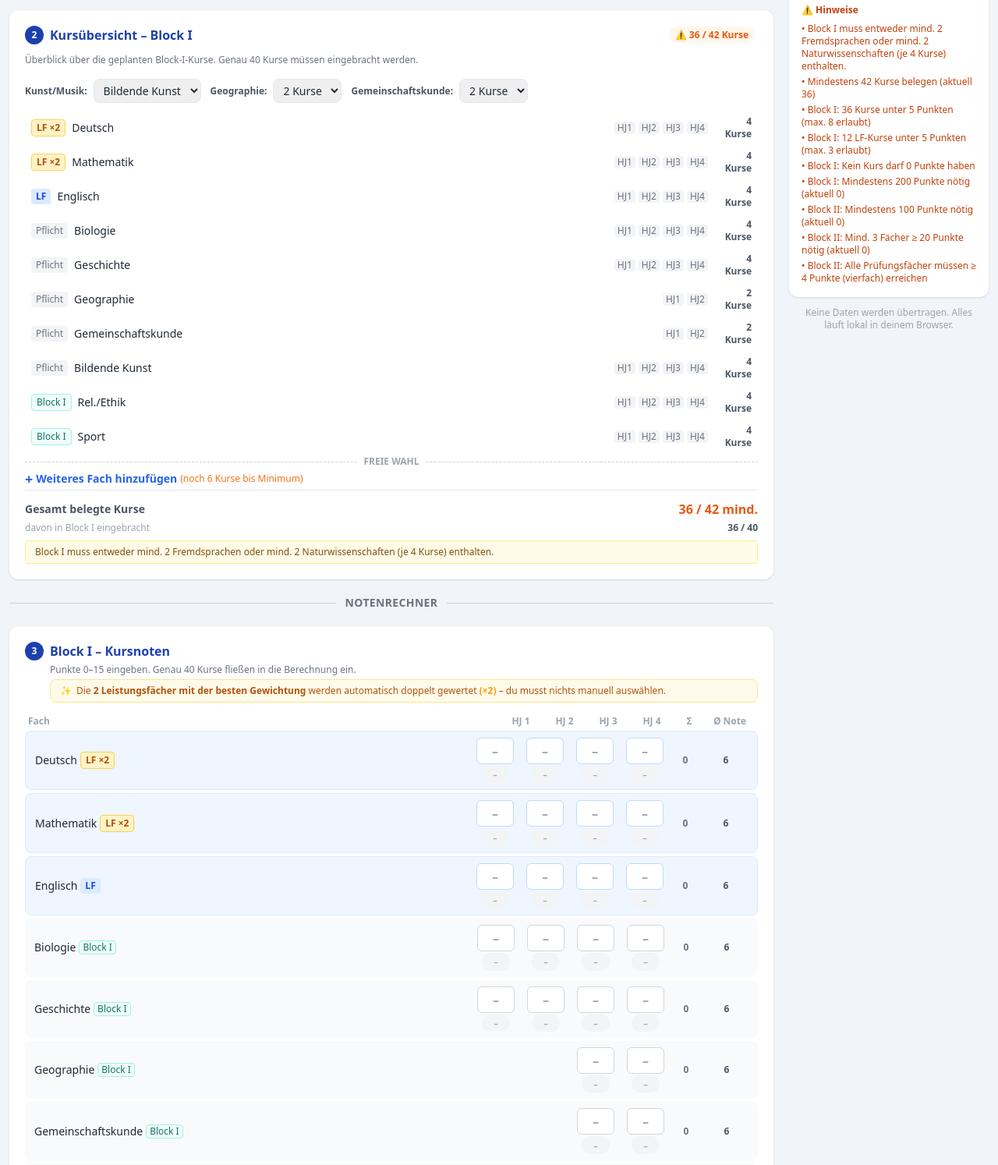
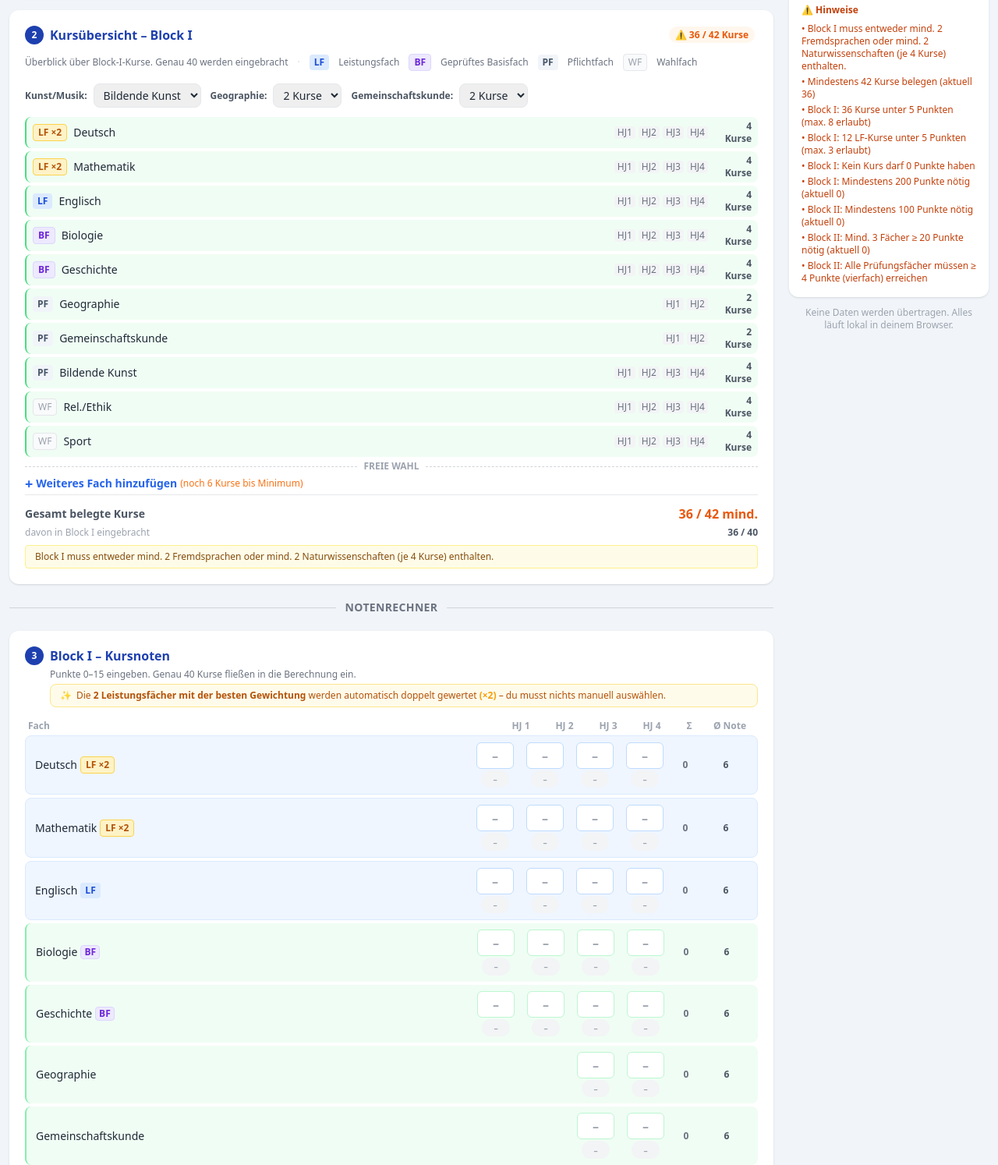
Before and after one commit to FariSoftware/abi-rechner, a plain HTML site: page index.html in a window 1280 px wide. Shown: the part 563-2057 px from the top of the page at 78% size. Drawn offline with nearby package versions, Linux system fonts and the light colour scheme.

Commit message:
feat: update course badges (LF/BF/PF/WF) and color-code Block I rows (closes #12)
- Step 2 (Kursübersicht): replace Pflicht/Block I/Reserve badges with
  LF / BF (Geprüftes Basisfach) / PF (Pflichtfach) / WF (Wahlfach)
- Add badge legend inline above the course list
- Color-code rows: green left border for the 40 Block-I-selected courses,
  dimmed for non-selected Wahlfächer
- Step 3 (Kursnoten): remove redundant 'Block I' and 'Reserve' badges;
  keep LF ×2 / LF / BF; highlight grade inputs for counted courses
- Tooltips on all badges for accessibility

```diff
--- a/index.html
+++ b/index.html
@@ -182,7 +182,14 @@
         </button>
       </div>
       <div id="step3-body" class="step-body px-5 pb-5">
-        <p class="text-xs text-gray-500 mb-4">Überblick über die geplanten Block-I-Kurse. Genau 40 Kurse müssen eingebracht werden.</p>
+        <div class="flex flex-wrap items-center gap-x-3 gap-y-1 text-xs text-gray-500 mb-4">
+          <span>Überblick über Block-I-Kurse. Genau 40 werden eingebracht</span>
+          <span class="text-gray-300">·</span>
+          <span class="font-bold text-blue-700 bg-blue-100 px-1.5 py-0.5 rounded">LF</span> Leistungsfach
+          <span class="font-bold text-violet-700 bg-violet-100 border border-violet-200 px-1.5 py-0.5 rounded">BF</span> Geprüftes Basisfach
+          <span class="font-semibold text-slate-600 bg-slate-100 px-1.5 py-0.5 rounded">PF</span> Pflichtfach
+          <span class="text-gray-400 bg-gray-50 border border-gray-200 px-1.5 py-0.5 rounded">WF</span> Wahlfach
+        </div>
         <div id="overview-config" class="mb-3"></div>
         <div id="course-overview" class="space-y-1"></div>
         <div id="overview-errors" class="mt-2 space-y-1"></div>
@@ -909,21 +916,25 @@
   const extraIds = state.extraCourses.map(e => e.id).filter(Boolean);
 
   // Only show auto-required subjects in the main list (extras shown separately below)
+  const mpfIds = state.mpf.filter(Boolean);
   const rows = subs.filter(sub => !extraIds.includes(sub.id)).map(sub => {
     const b1 = inBlock1.has(sub.id);
     const tag = sub.isLF
       ? doubled.includes(sub.id)
-        ? `<span class="text-xs font-bold text-amber-700 bg-amber-100 border border-amber-300 px-1.5 py-0.5 rounded">LF ×2</span>`
-        : `<span class="text-xs font-bold text-blue-700 bg-blue-100 px-1.5 py-0.5 rounded">LF</span>`
-      : sub.requiredBlock1
-        ? `<span class="text-xs text-gray-500 bg-gray-100 px-1.5 py-0.5 rounded">Pflicht</span>`
-        : b1
-          ? `<span class="text-xs text-teal-700 bg-teal-50 border border-teal-200 px-1.5 py-0.5 rounded">Block I</span>`
-          : `<span class="text-xs text-gray-400 bg-gray-50 border border-gray-200 px-1.5 py-0.5 rounded">Reserve</span>`;
+        ? `<span class="text-xs font-bold text-amber-700 bg-amber-100 border border-amber-300 px-1.5 py-0.5 rounded" title="Leistungsfach (doppelt gewichtet)">LF ×2</span>`
+        : `<span class="text-xs font-bold text-blue-700 bg-blue-100 px-1.5 py-0.5 rounded" title="Leistungsfach">LF</span>`
+      : mpfIds.includes(sub.id)
+        ? `<span class="text-xs font-bold text-violet-700 bg-violet-100 border border-violet-200 px-1.5 py-0.5 rounded" title="Geprüftes Basisfach (mündliche Prüfung)">BF</span>`
+        : sub.requiredBlock1
+          ? `<span class="text-xs font-semibold text-slate-600 bg-slate-100 px-1.5 py-0.5 rounded" title="Pflichtfach">PF</span>`
+          : `<span class="text-xs text-gray-400 bg-gray-50 border border-gray-200 px-1.5 py-0.5 rounded" title="Wahlfach">WF</span>`;
+    const rowBg = b1
+      ? 'border-l-2 border-green-400 bg-green-50'
+      : 'opacity-60';
     const hjBadges = Array.from({length: sub.hj}, (_, j) =>
       `<span class="text-xs text-gray-500 bg-gray-100 px-1 rounded">HJ${j+1}</span>`
     ).join(' ');
-    return `<div class="flex items-center gap-2 py-1 px-2 rounded-lg hover:bg-gray-50">
+    return `<div class="flex items-center gap-2 py-1 px-2 rounded-lg hover:bg-gray-50 ${rowBg}">
       ${tag}
       <span class="text-sm font-medium flex-1">${subjectName(sub.id)}</span>
       <span class="text-xs text-gray-400 flex gap-1">${hjBadges}</span>
@@ -992,14 +1003,15 @@
 
   el.innerHTML = subs.map(sub => {
     const b1 = inBlock1.has(sub.id);
-    const rowBg = sub.isLF ? 'bg-blue-50 border border-blue-100' : b1 ? 'bg-gray-50' : 'bg-gray-50 opacity-60';
+    const rowBg = sub.isLF ? 'bg-blue-50 border border-blue-100' : b1 ? 'bg-green-50 border-l-2 border-green-300' : 'bg-gray-50 opacity-50';
+    const b1MpfIds = state.mpf.filter(Boolean);
     const lfBadge = sub.isLF
       ? doubled.includes(sub.id)
-        ? `<span class="text-xs font-bold text-amber-700 bg-amber-100 border border-amber-300 px-1.5 py-0.5 rounded">LF ×2</span>`
-        : `<span class="text-xs font-bold text-blue-700 bg-blue-100 px-1.5 py-0.5 rounded">LF</span>`
-      : b1
-        ? `<span class="text-xs text-teal-700 bg-teal-50 border border-teal-200 px-1 rounded">Block I</span>`
-        : `<span class="text-xs text-gray-400 bg-gray-100 px-1 rounded">Reserve</span>`;
+        ? `<span class="text-xs font-bold text-amber-700 bg-amber-100 border border-amber-300 px-1.5 py-0.5 rounded" title="Leistungsfach (doppelt gewichtet)">LF ×2</span>`
+        : `<span class="text-xs font-bold text-blue-700 bg-blue-100 px-1.5 py-0.5 rounded" title="Leistungsfach">LF</span>`
+      : b1MpfIds.includes(sub.id)
+        ? `<span class="text-xs font-bold text-violet-700 bg-violet-100 border border-violet-200 px-1 rounded" title="Geprüftes Basisfach">BF</span>`
+        : '';
     const sum = Array.from({length: sub.hj}, (_, j) => ptVal(`${sub.id}_${j+1}`) ?? 0).reduce((a, b) => a + b, 0);
     const avg = sub.hj > 0 ? sum / sub.hj : 0;
     const avgNote = POINTS_TO_NOTE[Math.round(avg)] || '–';
@@ -1010,7 +1022,7 @@
       return `<div class="flex flex-col items-center gap-0.5">
         <span class="text-xs text-gray-400 sm:hidden">HJ${j+1}</span>
         <input type="number" min="0" max="15" value="${v}" placeholder="–"
-               class="pts-input ${sub.isLF ? 'border-blue-200' : ''}"
+               class="pts-input ${sub.isLF ? 'border-blue-200' : b1 ? 'border-green-200' : ''}"
                onchange="setGrade('${key}', this.value); this.nextElementSibling.innerHTML = gradeBadgeHtml(this.value)">
         <span class="text-xs">${gradeBadgeHtml(v)}</span>
       </div>`;
```
